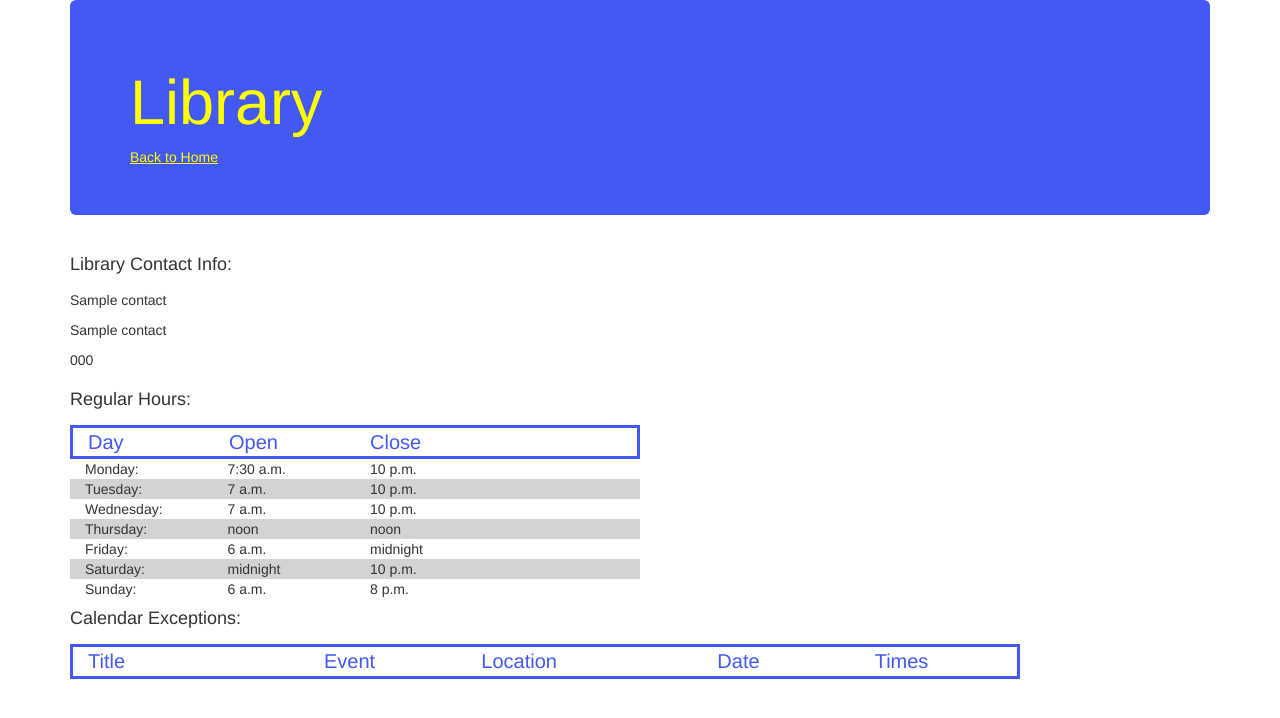
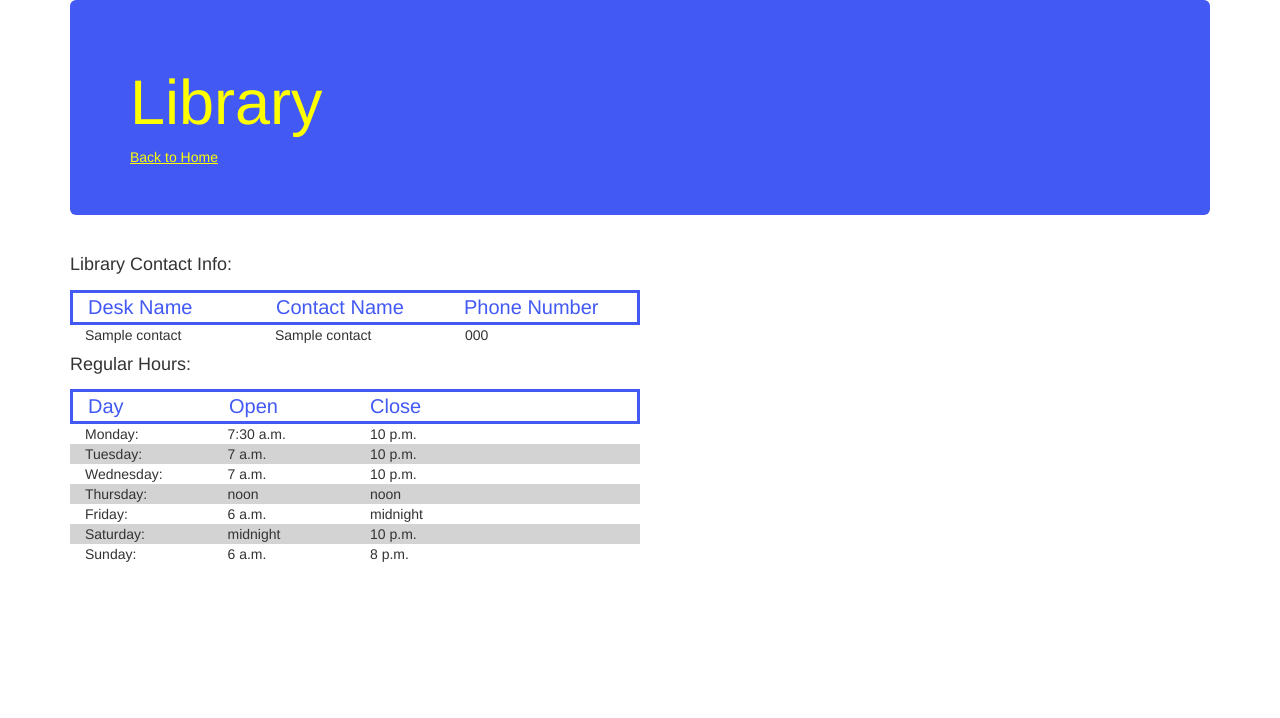
Before and after one commit to emma-github-acct/R-App, a Django app: page /location/1/ in a window 1280 px wide. Shown: the top 718 px of the page. Run offline with Django 3.2, Linux system fonts and the light colour scheme; data comes from the database, SQL or seed files in the repository; both versions use the stored data as it was before the commit; tables that the repository leaves empty hold one stand-in row (values such as "Sample post"); parts of the project's set-up code (start-up, migrations or seed data) failed here and were passed over; some libraries are stand-ins or nearby versions.

Commit message:
Only shows table info if entries exists, makes location titles bigger on button, shows “closed all day” when locations are closed for the day, Makes contact table uniform

```diff
--- a/r_app/display/admin.py
+++ b/r_app/display/admin.py
@@ -9,7 +9,7 @@
 	list_display = ['location_title', 'map_id', 'monday_open', 'monday_close', 'tuesday_open', 'tuesday_close', 'wednesday_open', 'wednesday_close', 'thursday_open', 'thursday_close', 'friday_open', 'friday_close', 'saturday_open', 'saturday_close', 'sunday_open', 'sunday_close']
 
 class ContactAdmin(admin.ModelAdmin):
-	list_display = ['location_title', 'desk_name', 'contact_name', 'phone_number', 'fax_number']
+	list_display = ['location_title', 'desk_name', 'contact_name', 'phone_number']
 
 class EventsCalendarAdmin(admin.ModelAdmin):
 	list_display = ['location_title', 'event_title', 'room_id','date', 'opening_time', 'closing_time', 'event_information']
--- a/r_app/display/models.py
+++ b/r_app/display/models.py
@@ -1,5 +1,4 @@
 from django.db import models
-from phonenumber_field.modelfields import PhoneNumberField
 
 class CalendarException(models.Model):
     title = models.CharField(max_length=30)
@@ -43,8 +42,7 @@
         on_delete=models.CASCADE
     )
     contact_name = models.CharField(max_length=30)
-    phone_number=PhoneNumberField()
-    fax_number=PhoneNumberField(blank=True)
+    phone_number=models.CharField(max_length=10, help_text='Only input numbers, No Dash Marks')
 
     def __unicode__(self):
         return self.desk_name
--- a/r_app/r_app/static/locationButtonStyler.js
+++ b/r_app/r_app/static/locationButtonStyler.js
@@ -203,7 +203,13 @@
             var closeMoment = makeMoment( closeTime[0], closeTime[1]) ;
             var open = openMoment.format( TIME_FORMAT );
             var close = closeMoment.format( TIME_FORMAT );
-            $( loc_id ).append('<p>' + open + ' - ' + close +'</p>');
+            // When open and close are the same, it means the location is closed for the day
+            if ( open === close ) {
+                $( loc_id ).append('<p>Closed All Day</p>');
+            }
+            else {
+                $( loc_id ).append('<p>' + open + ' - ' + close +'</p>');
+            }
         }
     };
 
--- a/r_app/r_app/templates/display/index.html
+++ b/r_app/r_app/templates/display/index.html
@@ -20,7 +20,7 @@
        {% for location in locations %}
         <button id={{ location.location_title | cut:" " }} class="location_button btn btn-primary"
                 onClick="location.href='{% url 'location_detail' location.id %}'">
-            {{ location.location_title }}
+            <h4>{{ location.location_title }}</h4>
         </button>
     <br>
 
--- a/r_app/r_app/templates/display/location_detail.html
+++ b/r_app/r_app/templates/display/location_detail.html
@@ -7,18 +7,66 @@
             <a class="backToHome" href="{% url 'index' %}">Back to Home</a>
         </div>
 
+
+         <!-- ***** Contact Info ***** -->
+        {% if contacts|length > 0 %}
         <h4 class="locationSection">{{ location.location_title|capfirst }} Contact Info:</h4>
 
-        {% for contact in contacts %}
-            <p class="contact_desk_name">{{ contact.desk_name|capfirst }}</p>
-            <p class="contact_name">{{ contact.contact_name|capfirst }}</p>
-            <p class="contact_phone_number">{{ contact.phone_number|capfirst }}</p>
-        {% endfor %}
+        <div id="contactInfo" class="col-xs-12 col-sm-12 col-md-6 col-lg-6">
+            <div class="titleRow row">
+                <div class="col-xs-4 col-sm-4 col-md-4 col-lg-4">
+                    Desk Name
+                </div>
+                <div class="col-xs-4 col-sm-4 col-md-4 col-lg-4">
+                    Contact Name
+                </div>
+                <div class="col-xs-4 col-sm-4 col-md-4 col-lg-4">
+                    Phone Number
+                </div>
+            </div>
+
+            {% for contact in contacts %}
+
+            {% if forloop.counter0|divisibleby:2 %}
+            <div class="row">
+                <div class="col-xs-4 col-sm-4 col-md-4 col-lg-4">
+                    {{ contact.desk_name|capfirst }}
+                </div>
+                <div class="col-xs-4 col-sm-4 col-md-4 col-lg-4">
+                    {{ contact.contact_name|capfirst }}
+                </div>
+                <div class="col-xs-4 col-sm-4 col-md-4 col-lg-4">
+                    {{ contact.phone_number|capfirst }}
+                </div>
+            </div>
+
+            {% elif forloop.counter1|divisibleby:2 %}
+            <div class="grey_row row">
+                <div class="col-xs-4 col-sm-4 col-md-4 col-lg-4">
+                    {{ contact.desk_name|capfirst }}
+                </div>
+                <div class="col-xs-4 col-sm-4 col-md-4 col-lg-4">
+                    {{ contact.contact_name|capfirst }}
+                </div>
+                <div class="col-xs-4 col-sm-4 col-md-4 col-lg-4">
+                    {{ contact.phone_number|capfirst }}
+                </div>
+            </div>
+            {% endif %}
+
+            {% endfor %}
+        </div>
+
 
         {% if location.open_24_hours_for_students %}
             <h4 class="locationSection"> Open 24 Hours to Rollins Students</h4>
         {% endif %}
 
+        {% endif %}
+
+
+
+         <!-- ***** Regular Hours ***** -->
         <h4 class="locationSection">Regular Hours:</h4>
 
         <div id="regularHours" class="col-xs-12 col-sm-12 col-md-6 col-lg-6">
@@ -112,7 +160,8 @@
             </div>
         </div>
 
-        <!-- Calendar Exceptions -->
+        <!-- ***** Calendar Exceptions ***** -->
+        {% if exceptions|length > 0 %}
         <h4 class="locationSection">Calendar Exceptions:</h4>
 
         <div id="calendarExceptions" class="col-xs-12 col-sm-12 col-md-10 col-lg-10">
@@ -181,6 +230,8 @@
          {% endfor %}
         </div>
 
+        {% endif %}
+
 </div>
 
 {% endblock %}
```
Also changed, not shown: r_app/db.sqlite3, r_app/display/migrations/0006_auto_20170413_1547.py (added), r_app/display/migrations/0007_auto_20170413_1548.py (added), r_app/display/migrations/0008_auto_20170413_1601.py (added), 5 other files.
